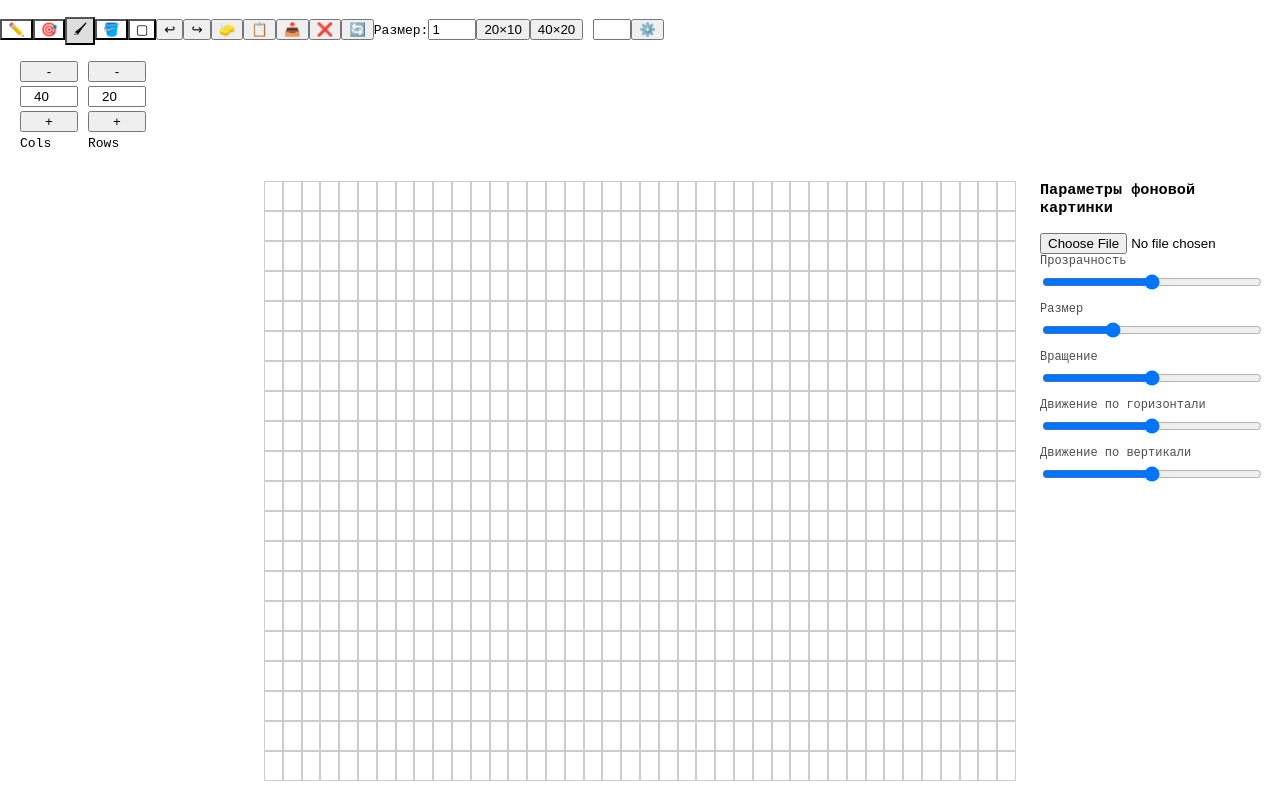
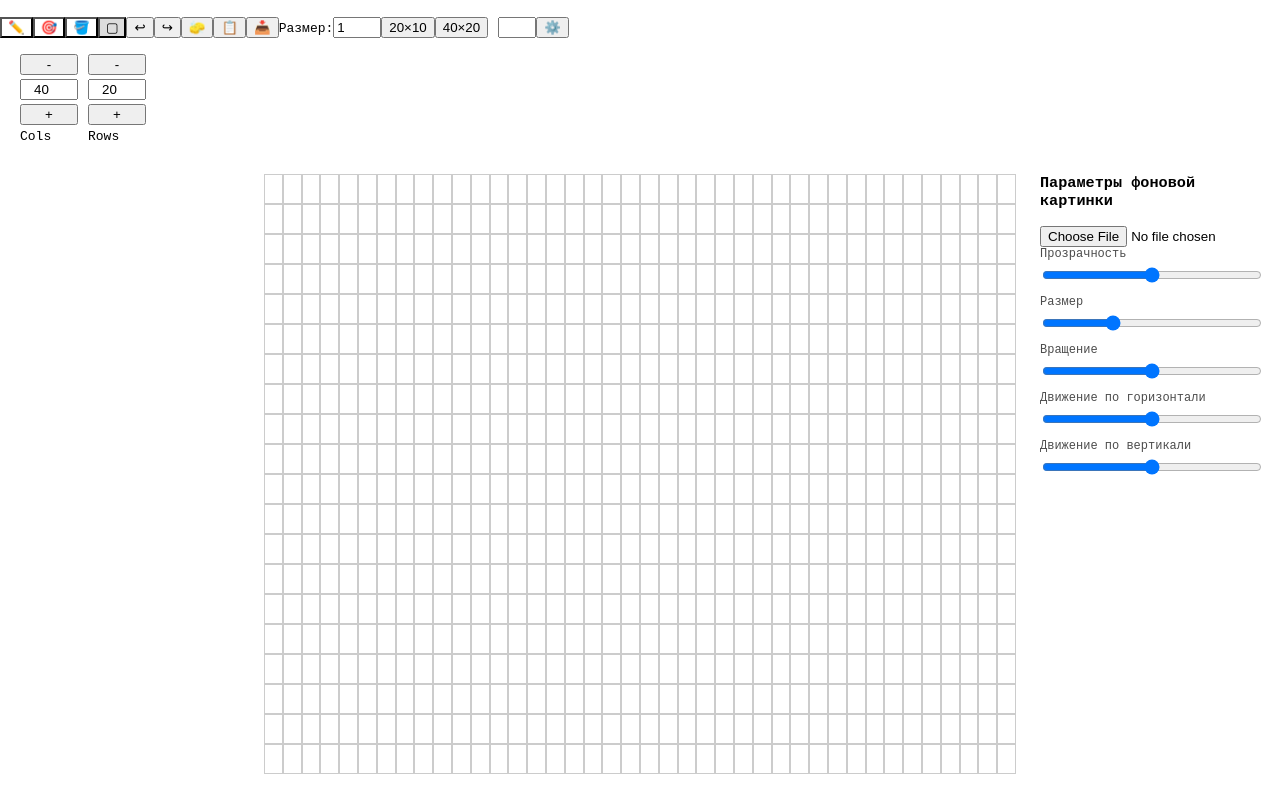
Before and after one commit to PinguiculaW/dots, a React (Vite) app: page / in a window 1280 px wide. Shown: the top 800 px of the page. Built offline with nearby package versions, Linux system fonts and the light colour scheme; a web font is replaced by a local one.

Commit message:
убрала кнопки кисть, удалить выделенное, вращать выделенное

```diff
--- a/src/AppInner.tsx
+++ b/src/AppInner.tsx
@@ -36,7 +36,7 @@ export default function AppInner(): React.ReactElement {
   const [history, setHistory] = useState<Grid[]>([]);
   const [redoStack, setRedoStack] = useState<Grid[]>([]);
 
-  const [selectedTool, setSelectedTool] = useState<Tool>("brush");
+  const [selectedTool, setSelectedTool] = useState<Tool>("select");
   const [selectedSymbol, setSelectedSymbol] =
     useState<string>(BRAILLE_BLANK);
   const [brushSize, setBrushSize] = useState<number>(1);
@@ -202,59 +202,6 @@ export default function AppInner(): React.ReactElement {
     pushHistory(newGrid);
   };
 
-  const deleteSelection = (): void => {
-    if (!selection) return;
-
-    const newGrid = grid.map((row) => [...row]);
-
-    for (let y = selection.y1; y <= selection.y2; y++) {
-      for (let x = selection.x1; x <= selection.x2; x++) {
-        newGrid[y][x] = BRAILLE_BLANK;
-      }
-    }
-
-    pushHistory(newGrid);
-  };
-
-  const rotateSelection = (): void => {
-    if (!selection) return;
-
-    const selectionWidth = selection.x2 - selection.x1 + 1;
-    const selectionHeight = selection.y2 - selection.y1 + 1;
-
-    const temp: string[][] = [];
-
-    for (let y = 0; y < selectionHeight; y++) {
-      temp[y] = [];
-      for (let x = 0; x < selectionWidth; x++) {
-        temp[y][x] = grid[selection.y1 + y][selection.x1 + x];
-      }
-    }
-
-    const rotated: string[][] = Array.from(
-      { length: selectionWidth },
-      () => Array(selectionHeight).fill(BRAILLE_BLANK)
-    );
-
-    for (let y = 0; y < selectionHeight; y++) {
-      for (let x = 0; x < selectionWidth; x++) {
-        rotated[x][selectionHeight - y - 1] = temp[y][x];
-      }
-    }
-
-    const newGrid = grid.map((row) => [...row]);
-
-    for (let y = 0; y < rotated.length; y++) {
-      for (let x = 0; x < rotated[0].length; x++) {
-        if (newGrid[selection.y1 + y]?.[selection.x1 + x] !== undefined) {
-          newGrid[selection.y1 + y][selection.x1 + x] = rotated[y][x];
-        }
-      }
-    }
-
-    pushHistory(newGrid);
-  };
-
   return (
     <div className="app">
       <Toolbar
@@ -270,8 +217,6 @@ export default function AppInner(): React.ReactElement {
         resizeGrid={resizeGrid}
         copySelection={copySelection}
         pasteSelection={pasteSelection}
-        deleteSelection={deleteSelection}
-        rotateSelection={rotateSelection}
         width={width}
         height={height}
       />
--- a/src/components/GridEditor.tsx
+++ b/src/components/GridEditor.tsx
@@ -4,7 +4,7 @@ import { BRAILLE_BLANK } from "../utils/braille";
 type Cell = string;
 type Grid = Cell[][];
 
-type Tool = "pencil" | "picker" | "brush" | "fill" | "select";
+type Tool = "pencil" | "picker" | "fill" | "select";
 
 interface Selection {
   x1: number;
@@ -53,23 +53,6 @@ const GridEditor: React.FC<GridEditorProps> = ({
     return value === selectedSymbol ? BRAILLE_BLANK : selectedSymbol;
   };
 
-  const applyBrush = (grid: Grid, x: number, y: number): Grid => {
-    const newGrid = grid.map((row) => [...row]);
-
-    for (let dy = -brushSize + 1; dy < brushSize; dy++) {
-      for (let dx = -brushSize + 1; dx < brushSize; dx++) {
-        const nx = x + dx;
-        const ny = y + dy;
-
-        if (newGrid[ny] && newGrid[ny][nx] !== undefined) {
-          newGrid[ny][nx] = toggleCell(newGrid[ny][nx]);
-        }
-      }
-    }
-
-    return newGrid;
-  };
-
   const handleAction = (x: number, y: number) => {
     // ✏️ Pencil
     if (selectedTool === "pencil") {
@@ -81,11 +64,6 @@ const GridEditor: React.FC<GridEditorProps> = ({
     // 🎯 Picker
     if (selectedTool === "picker") {
       setSelectedSymbol(grid[y][x]);
-    }
-
-    // 🖌 Brush
-    if (selectedTool === "brush") {
-      pushHistory(applyBrush(grid, x, y));
     }
 
     // 🪣 Fill
--- a/src/components/Toolbar.tsx
+++ b/src/components/Toolbar.tsx
@@ -18,8 +18,6 @@ interface ToolbarProps {
   resizeGrid: (width: number, height: number) => void;
   copySelection: () => void;
   pasteSelection: (x: number, y: number) => void;
-  deleteSelection: () => void;
-  rotateSelection: () => void;
   width: number;
   height: number;
 }
@@ -37,8 +35,6 @@ const Toolbar: React.FC<ToolbarProps> = ({
   resizeGrid,
   copySelection,
   pasteSelection,
-  deleteSelection,
-  rotateSelection,
   width,
   height,
 }) => {
@@ -58,7 +54,6 @@ const Toolbar: React.FC<ToolbarProps> = ({
     <div className="toolbar">
       {toolButton("pencil", "✏️")}
       {toolButton("picker", "🎯")}
-      {toolButton("brush", "🖌")}
       {toolButton("fill", "🪣")}
       {toolButton("select", "▢")}
         {showModal && (
@@ -79,8 +74,6 @@ const Toolbar: React.FC<ToolbarProps> = ({
 
       <button onClick={copySelection}>📋</button>
       <button onClick={() => pasteSelection(0, 0)}>📥</button>
-      <button onClick={deleteSelection}>❌</button>
-      <button onClick={rotateSelection}>🔄</button>
 
       <label>
         Размер:
--- a/src/types.ts
+++ b/src/types.ts
@@ -9,7 +9,6 @@ export type Background = {
 };
 
 export type Tool =
-  | "brush"
   | "fill"
   | "select"
   | "pencil"
```
